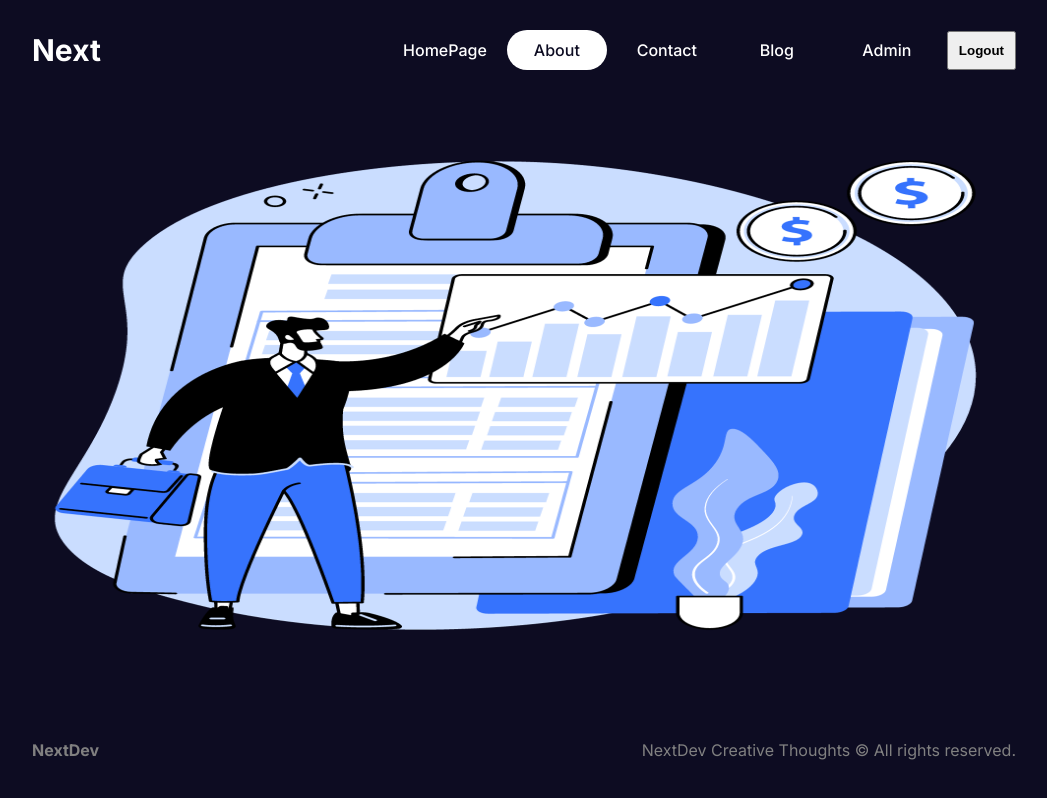
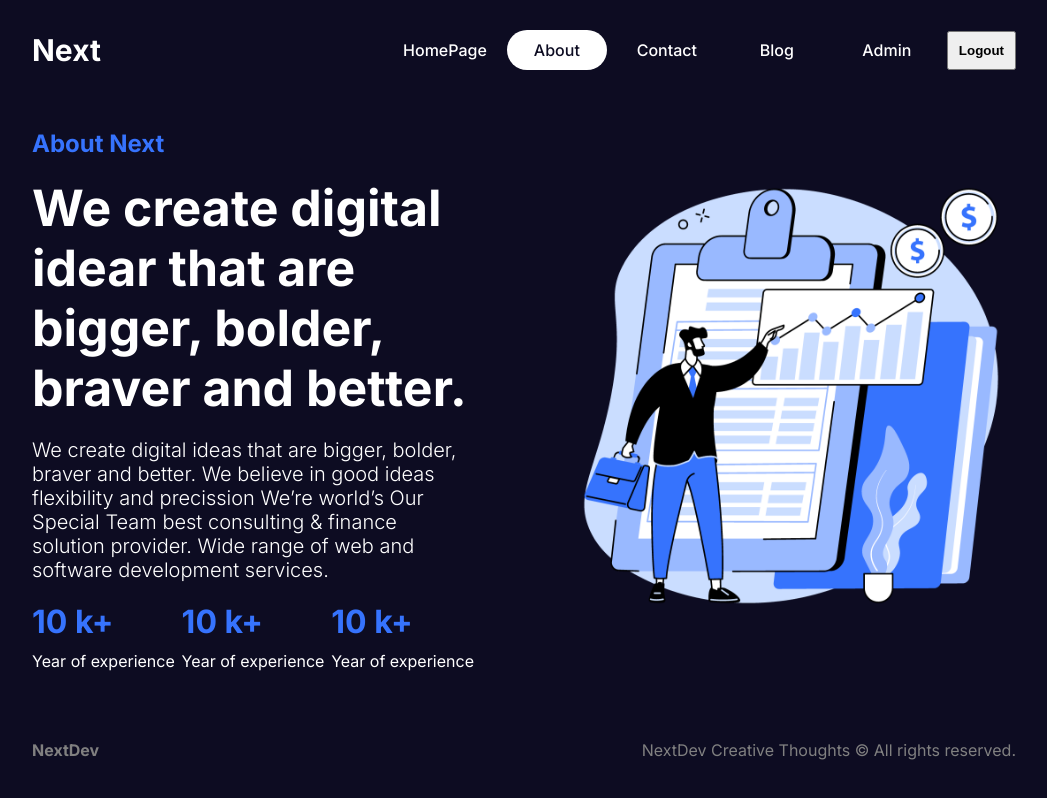
Before and after one commit to sandeeppatil1998/next14-course, a Next.js app: page /about in a window 1280 px wide. Shown: the whole page, without its empty margins (116-1163 px from the left). Built offline with nearby package versions, Linux system fonts and the light colour scheme.

Commit message:
add about page

```diff
--- a/src/app/about/about.module.css
+++ b/src/app/about/about.module.css
@@ -1,5 +1,49 @@
 .container{
+    display: flex;
+    gap: 100px;
+}
+
+.textContainer{
+    flex: 1;
+    display: flex;
+    flex-direction: column;
+    gap: 20px;
+}
+
+.subtitle{
+    color: var(--btn);
+}
+
+.title{
+    font-size: 50px;
+}
+
+.desc{
+    font-size: 20px;
+    font-weight: 300;
+}
+
+.boxes{
+    display: flex;
+    align-items: center;
+    justify-content: space-between;
+}
+
+.box{
+    display: flex;
+    flex-direction: column;
+    gap: 10px;
+}
+
+.box h1{
+    color: var(--btn);
+}
+
+.imageContainer{
+    flex: 1;
     position: relative;
-    width: 100%;
-    height: 500px;
 }
+
+.img{
+    object-fit: contain;
+}
--- a/src/app/about/page.jsx
+++ b/src/app/about/page.jsx
@@ -1,13 +1,39 @@
 import Image from "next/image";
-import styles from './about.module.css'
-const AboutPage = () =>{
-    return(
-        <div>
-            <div className={styles.container}>
-                <Image src='/about.png' alt='' fill/>
+import styles from "./about.module.css";
+const AboutPage = () => {
+  return (
+    <div className={styles.container}>
+      <div className={styles.textContainer}>
+        <h2 className={styles.subtitle}>About Next</h2>
+        <h1 className={styles.title}>
+          We create digital idear that are bigger, bolder, braver and better.
+        </h1>
+        <p className={styles.desc}>
+          We create digital ideas that are bigger, bolder, braver and better. We
+          believe in good ideas flexibility and precission We’re world’s Our
+          Special Team best consulting & finance solution provider. Wide range
+          of web and software development services.
+        </p>
+        <div className={styles.boxes}>
+            <div className={styles.box}>
+                <h1>10 k+</h1>
+                <p>Year of experience</p>
+            </div>
+            <div className={styles.box}>
+                <h1>10 k+</h1>
+                <p>Year of experience</p>
+            </div>
+            <div className={styles.box}>
+                <h1>10 k+</h1>
+                <p>Year of experience</p>
             </div>
         </div>
-    )
-}
+      </div>
+      <div className={styles.imageContainer}>
+        <Image className={styles.img} src="/about.png" alt="" fill />
+      </div>
+    </div>
+  );
+};
 
 export default AboutPage;
```
